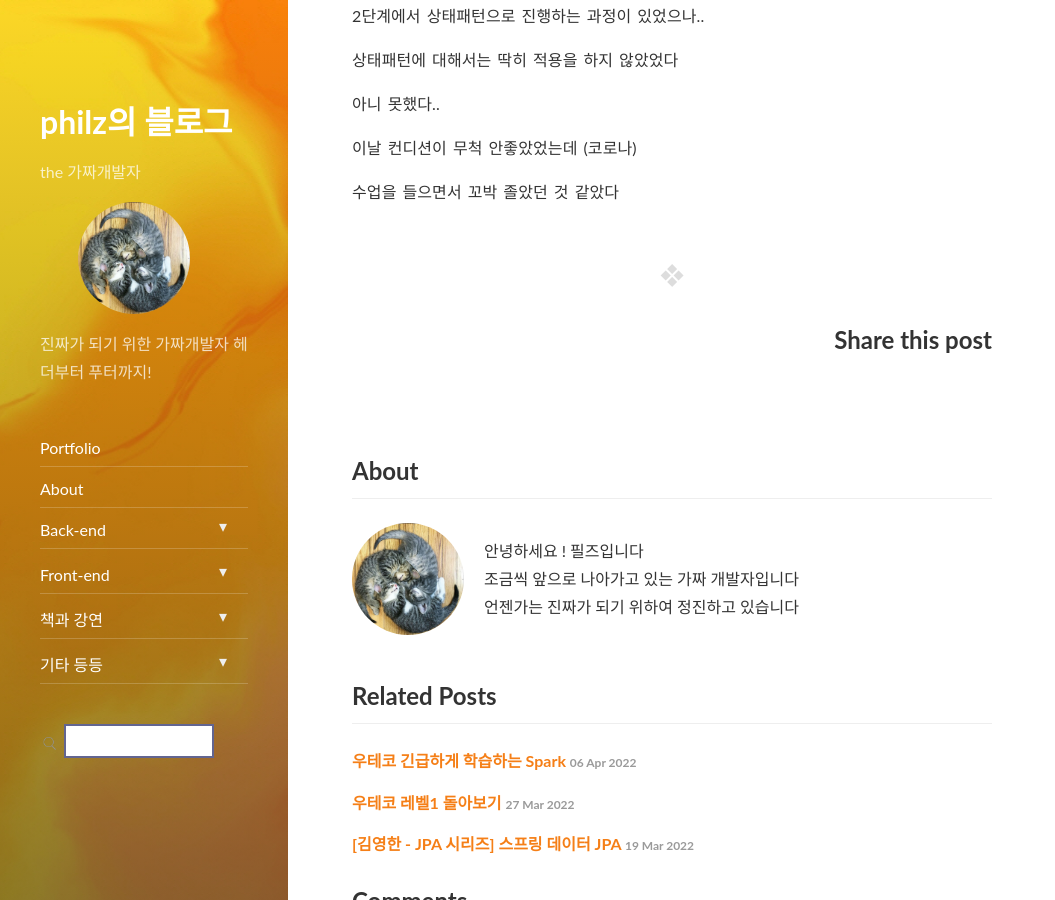
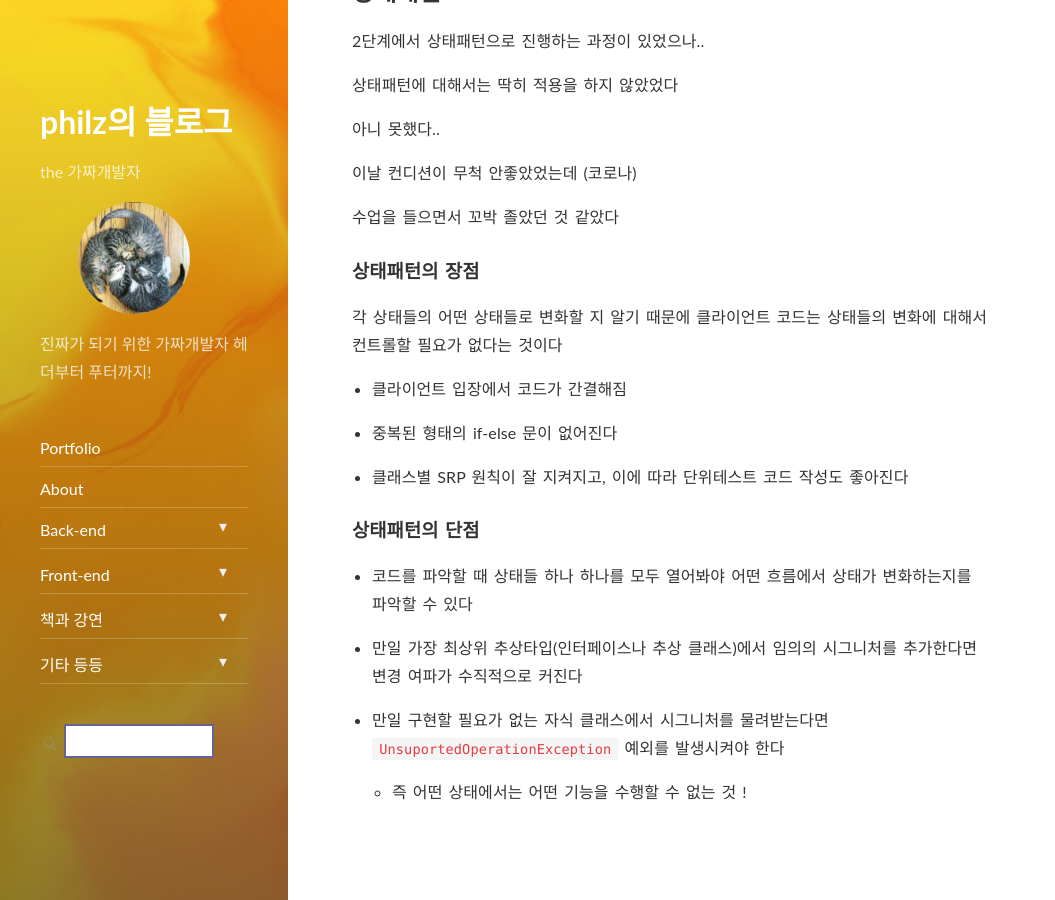
Before and after one commit to progress0407/progress0407.github.io, a Jekyll site: the page built from _posts/backend/wooteco/2022-03-18-wooteco-blackjack-mission-review.md, in a window 1280 px wide and 900 px high, scrolled down 1428 px. Shown: the whole window, without its empty margins (0-1055 px from the left). Built offline with Jekyll 4.4.1, drawn with Linux system fonts in a browser that asks for light colours; nearby versions of some CDN libraries; some of the changed text lies outside the part shown.

Commit message:
블랙잭 미션 상태패턴 관련 작성

```diff
--- a/_posts/backend/wooteco/2022-03-18-wooteco-blackjack-mission-review.md
+++ b/_posts/backend/wooteco/2022-03-18-wooteco-blackjack-mission-review.md
@@ -8,7 +8,7 @@ tags: wooteco
 comments: true
 ---
 
-### 설계
+## 설계
 
 거의 마지막 미션 답계 설계부터 쉽지 않았다
 
@@ -20,7 +20,7 @@ comments: true
 
 그러나 문제를 잘~ 읽어 보니 ACE를 위해서 특별히 설계해야할 것은 보이지 않았다
 
-### [배팅금액] 조립을 하거나 Map을 쓰거나
+## [배팅금액] 조립을 하거나 Map을 쓰거나
 
 베팅금액을 설계할 때 이 금액을 두 가지 방면으로 고민을 했었다
 
@@ -56,7 +56,7 @@ bettingMonies.add(new BettingMoney(pobi.getName(), "10000"));
 
 우선 참가자를 만든 후 베팅 금액에 해당하는 컬렉션을 생성하여 이름을 키값으로 하는 배팅금액을 만들어 넣어주어야 한다 ㅠㅠ
 
-### 상태패턴
+## 상태패턴
 
 2단계에서 상태패턴으로 진행하는 과정이 있었으나..
 
@@ -67,3 +67,23 @@ bettingMonies.add(new BettingMoney(pobi.getName(), "10000"));
 이날 컨디션이 무척 안좋았었는데 (코로나)
 
 수업을 들으면서 꼬박 졸았던 것 같았다
+
+### 상태패턴의 장점
+
+각 상태들의 어떤 상태들로 변화할 지 알기 때문에
+클라이언트 코드는 상태들의 변화에 대해서 컨트롤할 필요가 없다는 것이다
+
+- 클라이언트 입장에서 코드가 간결해짐
+
+- 중복된 형태의 if-else 문이 없어진다
+
+- 클래스별 SRP 원칙이 잘 지켜지고, 이에 따라 단위테스트 코드 작성도 좋아진다
+
+### 상태패턴의 단점
+
+- 코드를 파악할 때 상태들 하나 하나를 모두 열어봐야 어떤 흐름에서 상태가 변화하는지를 파악할 수 있다
+
+- 만일 가장 최상위 추상타입(인터페이스나 추상 클래스)에서 임의의 시그니처를 추가한다면 변경 여파가 수직적으로 커진다
+
+- 만일 구현할 필요가 없는 자식 클래스에서 시그니처를 물려받는다면 `UnsuportedOperationException` 예외를 발생시켜야 한다
+  - 즉 어떤 상태에서는 어떤 기능을 수행할 수 없는 것 !
```
Also changed, not shown: _posts/backend/wooteco/2022-04-18-wooteco-level-1-chess.md (added, +21 -0 lines).
